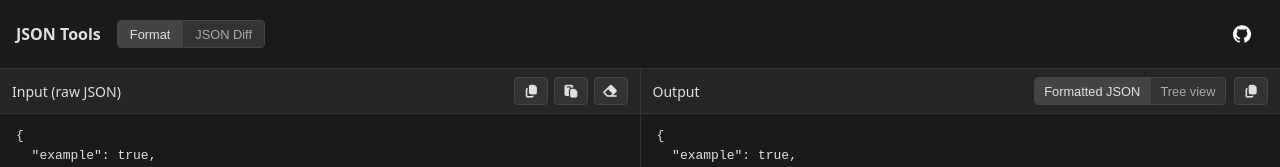
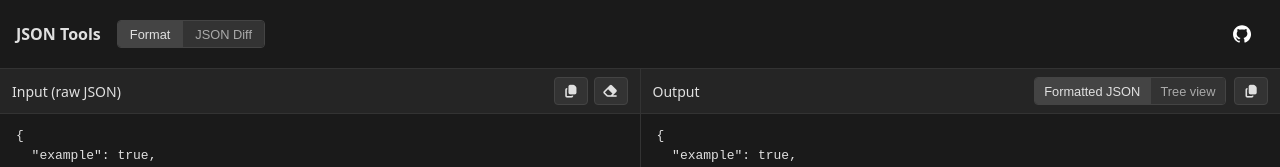
Before and after one commit to BrendanMissel/json_formatter, a React (Vite) app: page / in a window 1280 px wide. Shown: the top 167 px of the page. Built offline with nearby package versions, Linux system fonts and the light colour scheme.

Commit message:
remove paste from format view

```diff
--- a/src/components/RawInputPane.tsx
+++ b/src/components/RawInputPane.tsx
@@ -15,15 +15,6 @@
       setTimeout(() => setCopied(false), 2000);
     } catch {
       // ignore
-    }
-  };
-
-  const handlePaste = async () => {
-    try {
-      const text = await navigator.clipboard.readText();
-      setRawString(text);
-    } catch {
-      // ignore permission or other errors
     }
   };
 
@@ -48,15 +39,6 @@
           <button
             type="button"
             className="pane-action-btn"
-            onClick={handlePaste}
-            aria-label="Paste"
-            title="Paste"
-          >
-            <i className="fa-solid fa-paste" aria-hidden="true" />
-          </button>
-          <button
-            type="button"
-            className="pane-action-btn"
             onClick={handleClear}
             aria-label="Clear"
             title="Clear"
```
Also changed, not shown: 1 other file (tests, documents, lock files or other folders).
